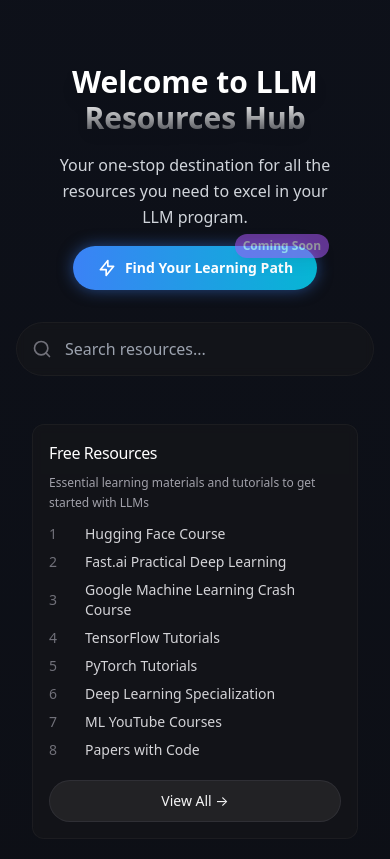
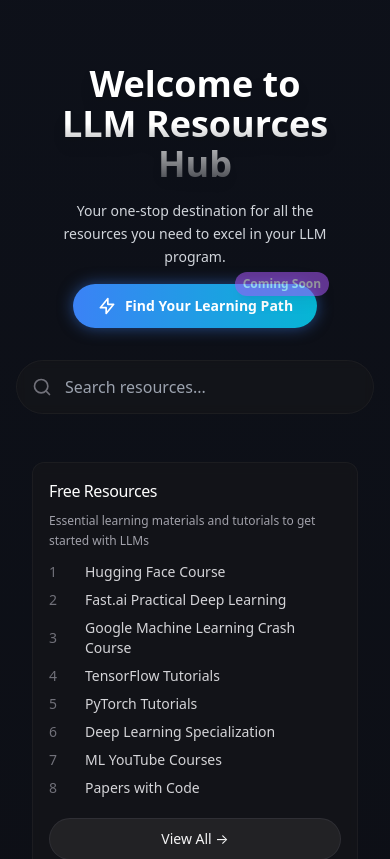
Before and after one commit to harshaygadekar/llm-resource-hub, a Next.js app: page / in a window 390 px wide. Shown: the top 859 px of the page. Built offline with nearby package versions, Linux system fonts and the light colour scheme; a web font is replaced by a local one.

Commit message:
final mobile fix

```diff
--- a/app/page.tsx
+++ b/app/page.tsx
@@ -89,7 +89,7 @@
                 >
                   {/* Hero Title */}
                   <motion.div variants={animations.heroScale} className="relative">
-                    <h1 className="text-3xl sm:text-4xl md:text-5xl lg:text-6xl xl:text-7xl font-semibold bg-clip-text text-transparent bg-gradient-to-b from-white via-white to-white/20 filter drop-shadow-lg px-4">
+                    <h1 className="text-4xl sm:text-4xl md:text-5xl lg:text-6xl xl:text-7xl font-semibold bg-clip-text text-transparent bg-gradient-to-b from-white via-white to-white/20 filter drop-shadow-lg px-4">
                       Welcome to LLM Resources Hub
                     </h1>
                   </motion.div>
@@ -97,7 +97,7 @@
                   {/* Subtitle */}
                   <motion.p
                     variants={animations.fadeInUp}
-                    className="text-base sm:text-lg md:text-xl text-gray-300 max-w-xs sm:max-w-sm md:max-w-xl lg:max-w-2xl mx-auto leading-relaxed px-4"
+                    className="text-sm sm:text-lg md:text-xl text-gray-300 max-w-xs sm:max-w-sm md:max-w-xl lg:max-w-2xl mx-auto leading-relaxed px-4"
                   >
                     Your one-stop destination for all the resources you need to excel in your LLM program.
                   </motion.p>
```
